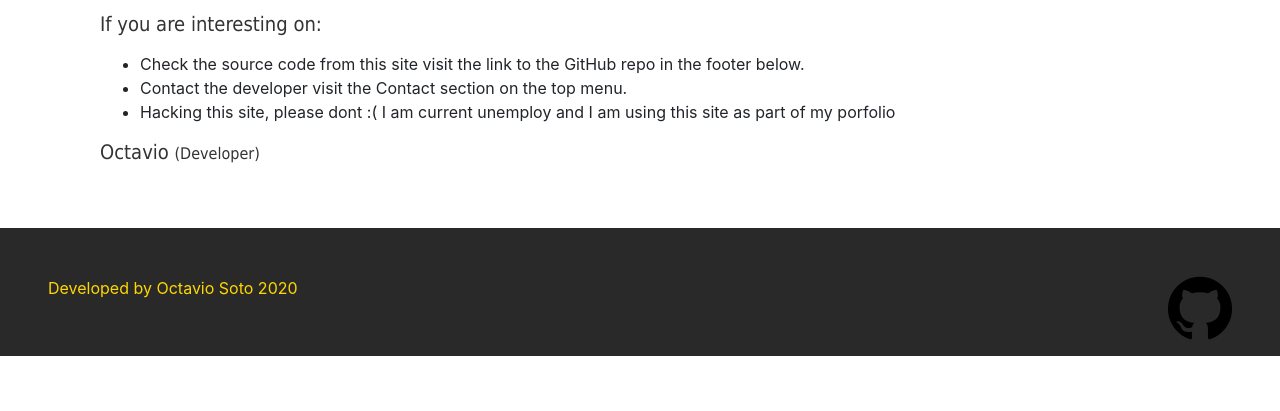
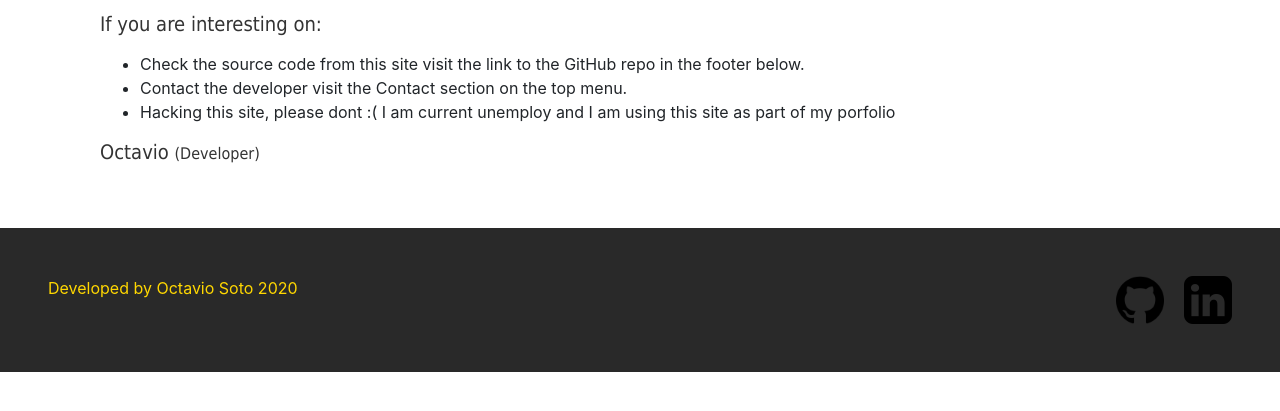
Before and after one commit to TheRealTau/My-Indie-Games-Django-Site, a Django app: page / in a window 1280 px wide. Shown: the part 280-691 px from the top of the page. Run offline with Django 3.2, Linux system fonts and the light colour scheme; some libraries are stand-ins or nearby versions.

Commit message:
Added link to linkedin

```diff
--- a/IndieGamesSite/IndieGamesSite/templates/base.html
+++ b/IndieGamesSite/IndieGamesSite/templates/base.html
@@ -51,14 +51,17 @@
 
     </div>
 
-    <div class="footer footer_style pt-5 pb-3 pl-5 pr-5 relative-botton">
-        <footer class="row row-cols-2 footer_icons">
+    <div class="footer footer_style pt-5 pb-5 pl-5 pr-5 relative-botton">
+        <footer class="row row-cols-2">
           <div class="col col-6">
             Developed by Octavio Soto 2020
           </div>
-          <div class="col text-right">
-              <a href="https://github.com/TheRealTau/My-Indie-Games-Django-Site">
+          <div class="col text-right footer_icons">
+              <a class="footer_icons" href="https://github.com/TheRealTau/My-Indie-Games-Django-Site">
                 <img src="{% static 'core/ico/github.ico' %}" alt=""></img>
+              </a>
+              <a class="pl-3 footer_icons" href="https://www.linkedin.com/in/octavio-gutiérrez-soto-9b41b4118">
+                <img src="{% static 'core/ico/linkedin.ico' %}" alt=""></img>
               </a>
           </div>
         </footer>
--- a/IndieGamesSite/static/core/style.css
+++ b/IndieGamesSite/static/core/style.css
@@ -114,6 +114,7 @@
 }
 
 .footer_icons img {
-    max-height: 64px;
-    max-width: 64px;
+    height: 48px;
+    width: 48px;
 }
+}
```
